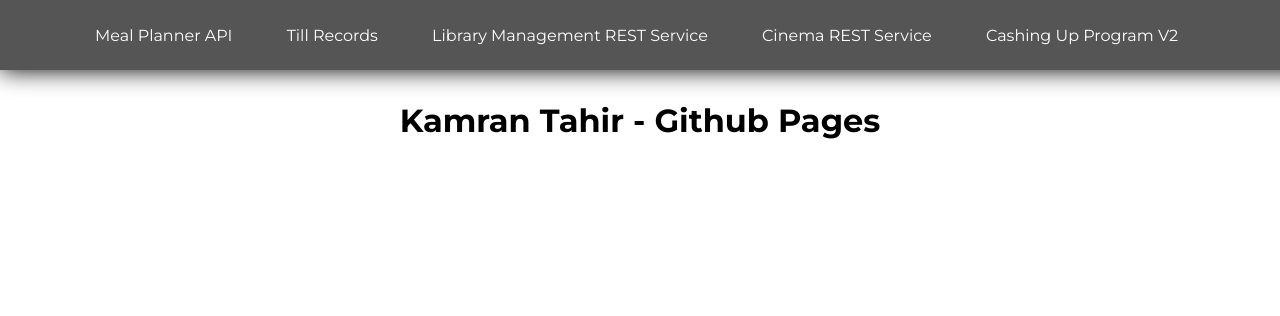
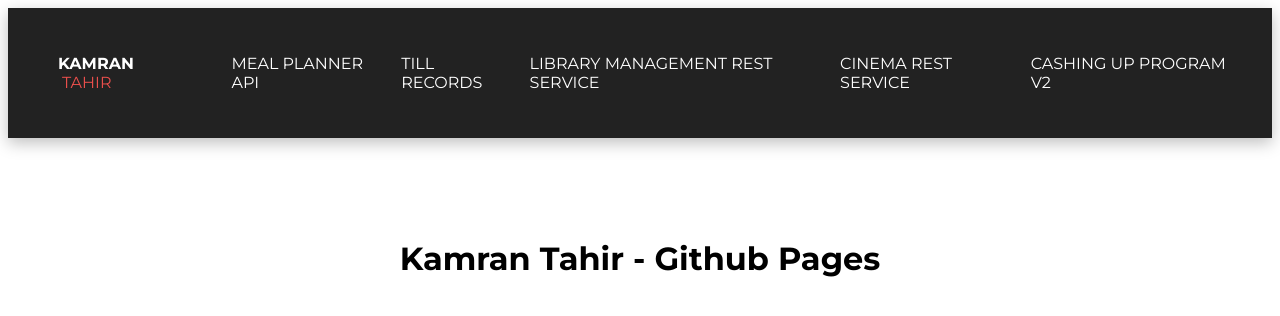
Before and after one commit to kamrantahir2/kamrantahir2.github.io, a plain HTML site: page index.html in a window 1280 px wide. Drawn offline with Linux system fonts and the light colour scheme.

Commit message:
Rebuild navbar

```diff
--- a/index.html
+++ b/index.html
@@ -13,14 +13,17 @@
 </head>
 <body>
 
-    <nav>
-        <!-- <a href="index.html"><img src="./LinkdInPicNav.jpg" alt="Profile Picture"></a> -->
-        <ul>
-            <li><a href="./mealPlanner.html">Meal Planner API</a></li>
-            <li><a href="./tillRecords.html">Till Records</a></li>
-            <li><a href="./libraryManagementRestService.html">Library Management REST Service</a></li>
-            <li><a href="./cinemaRestService.html">Cinema REST Service</a></li>
-            <li><a href="./cashingUpProgramV2.html">Cashing Up Program V2</a></li>
+    <nav class="navbar">
+        <div class="logoWrapper">
+            <span class="stylish">Kamran</span>
+            <span class="logo">Tahir</span>
+        </div>
+        <ul class="navigation">
+            <li class="parent"><a href="./mealPlanner.html">Meal Planner API</a></li>
+            <li class="parent"><a href="./tillRecords.html">Till Records</a></li>
+            <li class="parent"><a href="./libraryManagementRestService.html">Library Management REST Service</a></li>
+            <li class="parent"><a href="./cinemaRestService.html">Cinema REST Service</a></li>
+            <li class="parent"><a href="./cashingUpProgramV2.html">Cashing Up Program V2</a></li>
         </ul>
     </nav>
 
--- a/style.css
+++ b/style.css
@@ -2,40 +2,53 @@ body {
     font-family: 'Montserrat', sans-serif;
 }
 
-
-nav {
-    background-color: #555555;
-    position: fixed;
+.navbar {
+    background-color: #cccccc;
     display: flex;
-    height: 10px;
-    width: 100%;
+    align-items: center;
+    justify-content: space-between;
+    text-transform: uppercase;
     padding: 30px;
-    top: 0;
-    left: 0;
-    right: 0;
-    align-items: center;
-    box-shadow: 0 0 25px 0 black;
+    background-color: #222;
+    box-shadow: 0 5px 15px 0 rgba(0, 0, 0, 0.25);
+    color: white;
+    padding-left: 50px;
 }
 
-nav * {
-    display: inline;
+/* .logo-wrapper {
+    display: flex;
+    padding-left: 20px;
+} */
 
+.stylish {
+    font-weight: bold;
 }
 
-nav li {
-    padding: 5px;
+.logo {
+    padding-left: 4px;
+    color: #ea4f4c;
 }
 
-nav li a {
+.navigation {
+    list-style-type: none;
+    display: flex;
+}
+
+.parent a {
     color: white;
     text-decoration: none;
-    margin: 20px;
-    font-size: 1em;
+    transition: all 0.3s ease-in-out;
 }
 
-nav li a:hover {
-    text-decoration: underline;
+.parent {
+    padding: 0 10px;
 }
+
+.parent a:hover {
+    color: #ea4f4c;
+}
+
+
 
 header {
     position: relative;
```
Also changed, not shown: cashingUpProgramV2.html (+21 -0 lines), cinemaRestService.html (+21 -0 lines), libraryManagementRestService.html (+21 -0 lines), mealPlanner.html (+21 -0 lines), tillRecords.html (+21 -0 lines), K (1).png (added).
